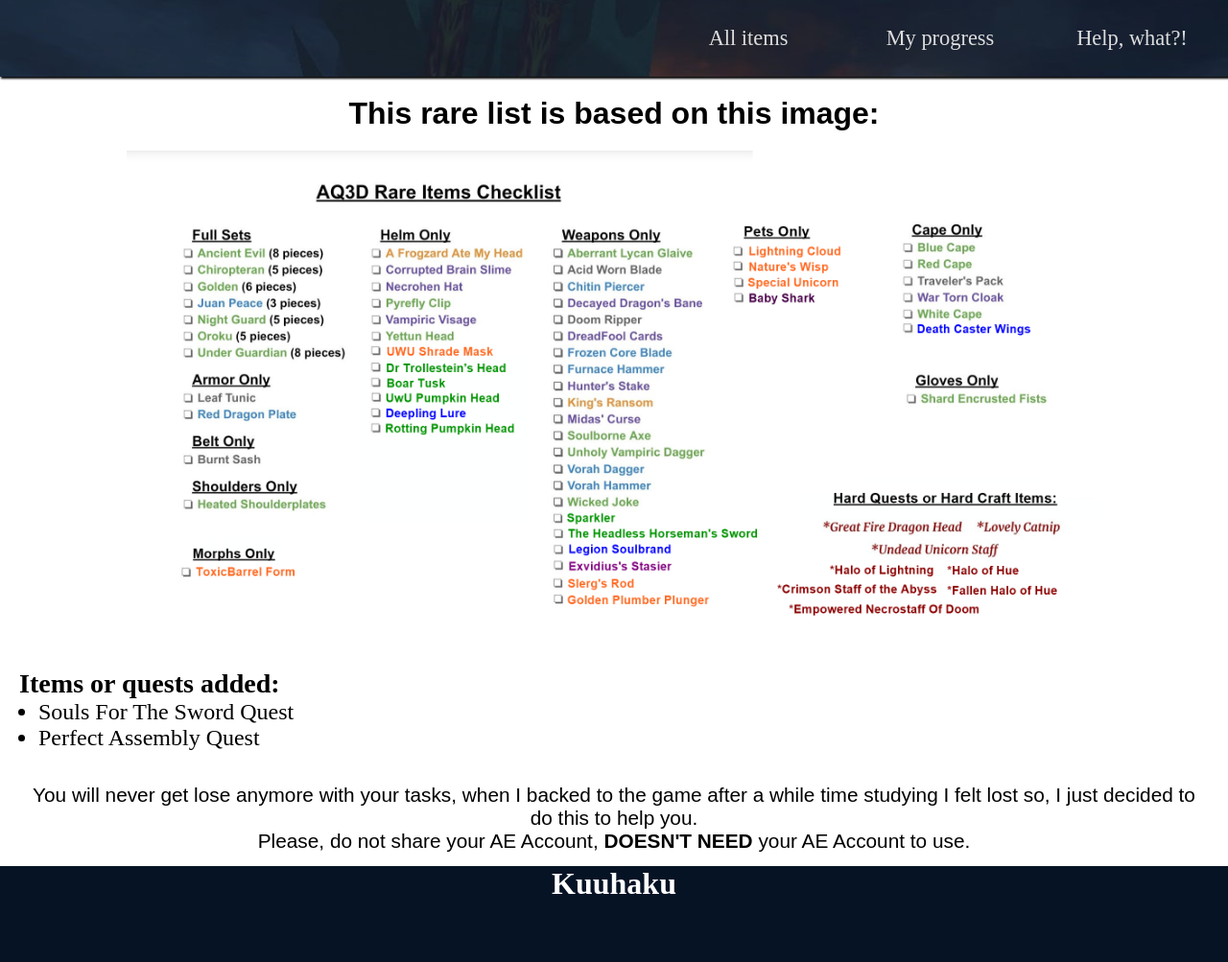
After one commit to ruanx14/Checkuprare, a PHP site: page /help.html in a window 1280 px wide. The commit adds this page. Shown: the whole page at 96% size. Run offline with PHP 8.4, Linux system fonts and the light colour scheme.

Commit message:
view de pagina help pronta, e index quase pronta

```diff
--- /dev/null
+++ b/help.css
@@ -0,0 +1,37 @@
+.container .graveyard{
+    margin-top: 10vh;
+}
+.container .graveyard h4{
+    text-align: center;
+    padding: 20px;
+    font-family: sans-serif;
+    font-weight: bold;
+    font-size: 2em;
+}
+.container .graveyard img{
+    max-height: 500px;
+    margin: 0 auto;
+    display: block;
+}
+.container .bonecliff{
+    padding: 20px;
+    font-size: 1.5em;
+    margin-top: 20px;
+}
+.container .bonecliff ul li{
+    margin-left: 20px;
+    list-style: disc;
+}
+.container .ashfall{
+    width: 100%;
+    height: 100px;
+    padding: 20px;
+    display: flex;
+    justify-content: center;
+    align-items: center;
+}
+.container .ashfall .dailyboss{
+    text-align: center;
+    font-family: arial;
+    font-size: 1.3em;
+}
--- /dev/null
+++ b/help.html
@@ -0,0 +1,48 @@
+<!DOCTYPE html>
+<html lang="en">
+<head>
+    <meta charset="UTF-8">
+    <meta name="viewport" content="width=device-width, initial-scale=1.0">
+    <link rel="stylesheet" href="index.css">
+    <link rel="stylesheet" href="help.css">
+    <title>What?</title>
+</head>
+<body>
+<header class="header">
+    <nav class="nav">
+        <ul class="barrowpoint">
+            <li><a href="index.html">All items</a></li>
+            <li><a href="myprogress.html">My progress</a></li>
+            <li><a href="help.html">Help, what?!</a></li>
+        </ul>
+    </nav>
+</header>
+<container class="container">
+    <div class="graveyard">
+        <h4>This rare list is based on this image: </h4>
+        <img alt="rare" src="done2.png">
+    </div>
+    <div class="bonecliff">
+        <h3>Items or quests added:</h3>
+        <ul>
+            <li>Souls For The Sword Quest</li>
+            <li>Perfect Assembly Quest</li>
+        </ul>
+    </div>
+<section class="ashfall">
+    <article class="dailyboss">
+        <p>
+            You will never get lose anymore with your tasks, when I backed to the game after a while time studying I felt lost so, I just decided to do this to help you.
+        </p>
+        <p>
+            Please, do not share your AE Account, <b>DOESN'T NEED</b> your AE Account to use.
+        </p>
+    </article>
+</section>
+
+</container>
+<footer>
+    <a href="https://twitter.com/KuuhakuAQ3D">Kuuhaku</a>
+</footer>
+</body>
+</html>
--- a/index.css
+++ b/index.css
@@ -7,9 +7,15 @@ body *, body{
 }
 .header{
     position: fixed;
+    z-index: 1;
+    top: 0;
     display: block;
     width: 100%;
-    height: 10vh;
+    height
+    : 10vh;
+}
+.container .heartwood{
+    margin-top: 10vh;
 }
 /*nav*/
 .nav{
@@ -57,7 +63,7 @@ body *, body{
     background-size: cover;
     background-position-y: -170px;
     background-position-x: 90px;
-    /* background-image: url('header.png'); */
+    background-image: url('header2.jpg');
     background-attachment: fixed;
 }
 .container .heartwood .greenguard-1{
@@ -78,6 +84,9 @@ body *, body{
     background: linear-gradient(rgb(1, 14, 33),rgb(1, 13, 41),rgb(1, 16, 39));
     margin-top: 1px;
 }
+.container .heartwood .greenguard-1 ul li:last-child{
+    margin-bottom: 20px;
+}
 .container .heartwood .greenguard-1 ul li:hover{
     background: linear-gradient(rgb(1, 14, 33),rgb(2, 17, 51),rgb(5, 30, 68));
 }
@@ -97,6 +106,13 @@ body *, body{
     align-items: center;;
     width: 70%;
     text-align: center;
+}
+.container .heartwood .greenguard-2 article{
+    font-size: 2em;
+    color: white;
+    font-family: impact;
+    font-weight: bold;
+    text-shadow: 1px 2px 1px black;
 }
 .container .livingstone {
     padding: 40px;
--- /dev/null
+++ b/myprogress.css
@@ -0,0 +1,3 @@
+.container .westmere{
+    margin-top: 10vh;
+}
```
Also changed, not shown: index.html (+3 -5 lines), myprogress.html (added, +29 -0 lines), sql insert.sql (added, +12 -0 lines), sql.txt (added, +40 -0 lines), AQ3D_2t.jpg (added), AQ3D_r.jpg (added), done2.png (added), header.jpg, header.png (deleted), header2.jpg (added), photothumb.db.
